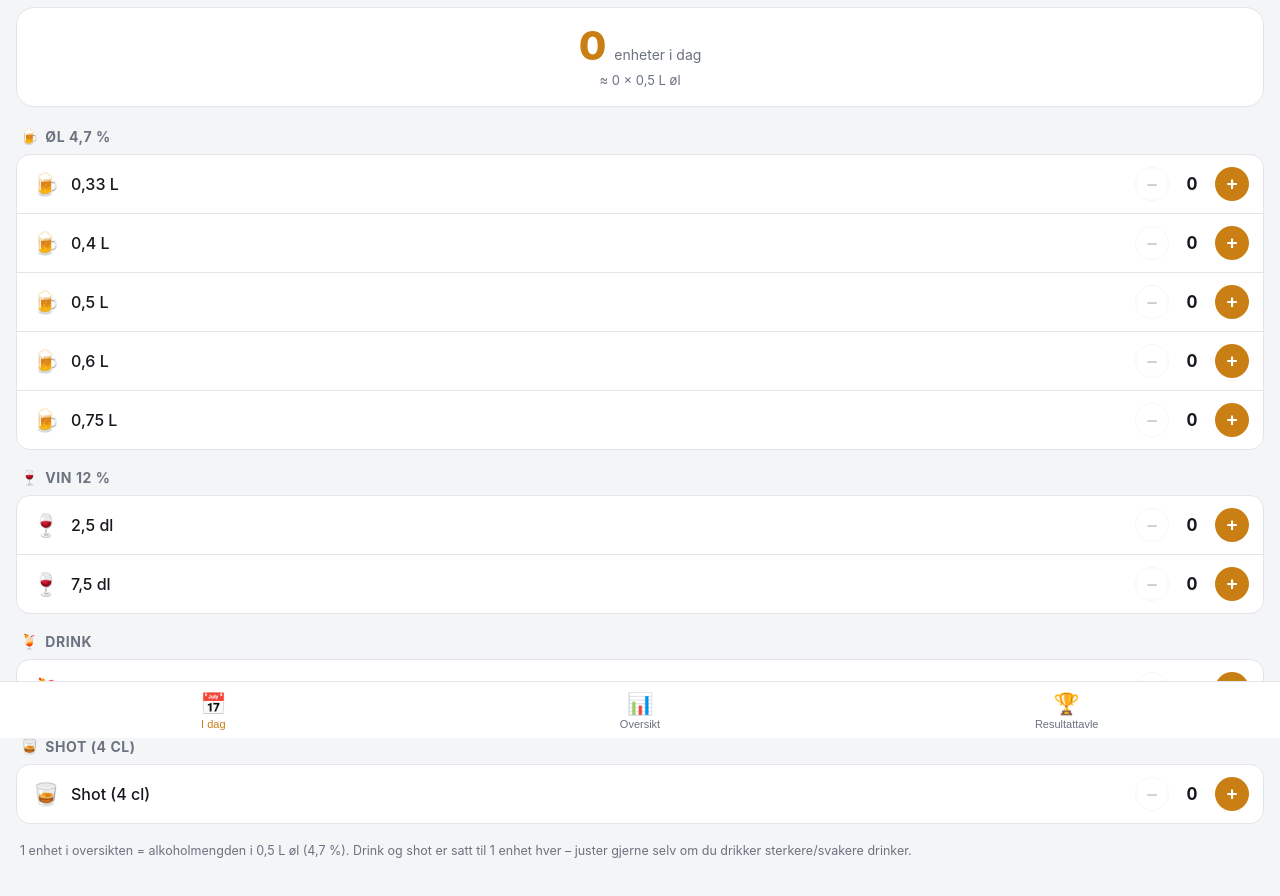
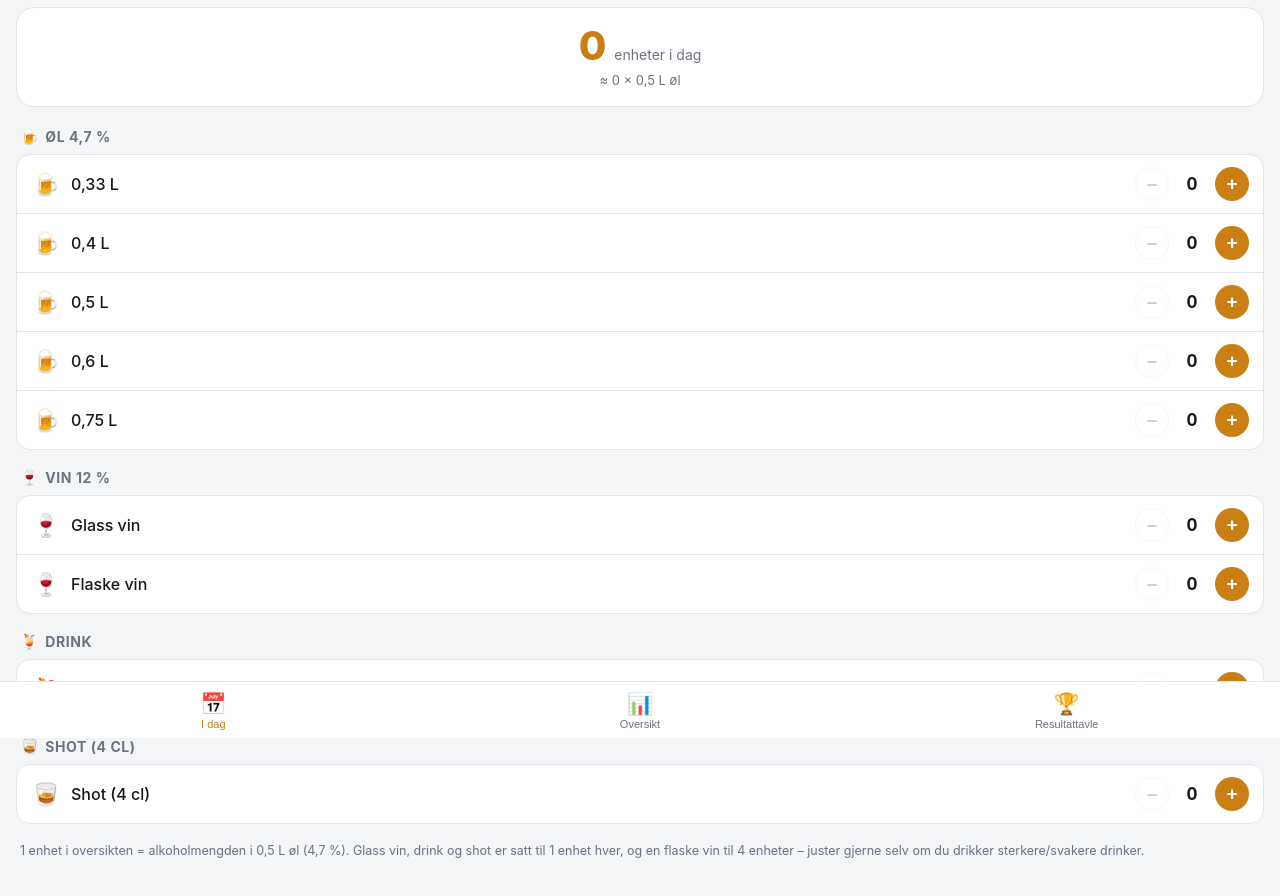
Before and after one commit to jorgen2400/enhetsteller, a website: page public/index.html in a window 1280 px wide. Shown: the part 62-958 px from the top of the page. Drawn offline with Linux system fonts and the light colour scheme; no server answers.

Commit message:
Endre vin til glass/flaske, flaske = 4 enheter

```diff
--- a/public/app.js
+++ b/public/app.js
@@ -5,10 +5,12 @@
   // Konfigurasjon: enhetstyper, størrelser og omregningsfaktor til
   // "antall 0,5 L øl (4,7 %)" — dette er referanseenheten appen bruker.
   //
-  // Øl og vin regnes proporsjonalt ut fra volum (samme alkoholprosent
-  // innad i typen). Drink og shot er satt til 1,0 (samme konvensjon som
-  // "en alkoholenhet" i norske retningslinjer: ca. 1 pils = 1 glass vin
-  // = 1 drink = 1 dram). Juster ITEMS under om du vil ha andre faktorer.
+  // Øl regnes proporsjonalt ut fra volum (samme alkoholprosent innad i
+  // typen). Vin har egne, faste faktorer: et glass vin = 1 enhet (samme
+  // konvensjon som "en alkoholenhet" i norske retningslinjer: ca. 1 pils
+  // = 1 glass vin = 1 drink = 1 dram), en flaske vin = 4 enheter (satt
+  // direkte, ikke bare volumskalert). Drink og shot er satt til 1,0.
+  // Juster ITEMS under om du vil ha andre faktorer.
   // ---------------------------------------------------------------------
   var ITEMS = [
     { id: "ol_033", group: "ol", label: "0,33 L", icon: "🍺", factor: 0.66 },
@@ -16,8 +18,8 @@
     { id: "ol_05", group: "ol", label: "0,5 L", icon: "🍺", factor: 1.0 },
     { id: "ol_06", group: "ol", label: "0,6 L", icon: "🍺", factor: 1.2 },
     { id: "ol_075", group: "ol", label: "0,75 L", icon: "🍺", factor: 1.5 },
-    { id: "vin_25", group: "vin", label: "2,5 dl", icon: "🍷", factor: 1.0 },
-    { id: "vin_75", group: "vin", label: "7,5 dl", icon: "🍷", factor: 3.0 },
+    { id: "vin_25", group: "vin", label: "Glass vin", icon: "🍷", factor: 1.0 },
+    { id: "vin_75", group: "vin", label: "Flaske vin", icon: "🍷", factor: 4.0 },
     { id: "drink", group: "drink", label: "Drink", icon: "🍹", factor: 1.0 },
     { id: "shot", group: "shot", label: "Shot (4 cl)", icon: "🥃", factor: 1.0 }
   ];
--- a/public/index.html
+++ b/public/index.html
@@ -55,7 +55,7 @@
       <div class="rows" id="rows-shot"></div>
     </section>
 
-    <p class="info-note">1 enhet i oversikten = alkoholmengden i 0,5 L øl (4,7 %). Drink og shot er satt til 1 enhet hver – juster gjerne selv om du drikker sterkere/svakere drinker.</p>
+    <p class="info-note">1 enhet i oversikten = alkoholmengden i 0,5 L øl (4,7 %). Glass vin, drink og shot er satt til 1 enhet hver, og en flaske vin til 4 enheter – juster gjerne selv om du drikker sterkere/svakere drinker.</p>
 
   </main>
 
--- a/public/sw.js
+++ b/public/sw.js
@@ -2,7 +2,7 @@
 // Merk: /api/-kall caches aldri her — de skal alltid gå til nettverket
 // (frisk data fra databasen), appen faller selv tilbake til lokal kopi
 // i localStorage om nettverket er nede.
-var CACHE_NAME = "enhetsteller-v4";
+var CACHE_NAME = "enhetsteller-v5";
 var ASSETS = [
   "./",
   "./index.html",
--- a/server.js
+++ b/server.js
@@ -16,7 +16,7 @@ const ITEM_FACTORS = {
   ol_06: 1.2,
   ol_075: 1.5,
   vin_25: 1.0,
-  vin_75: 3.0,
+  vin_75: 4.0,
   drink: 1.0,
   shot: 1.0
 };
```
